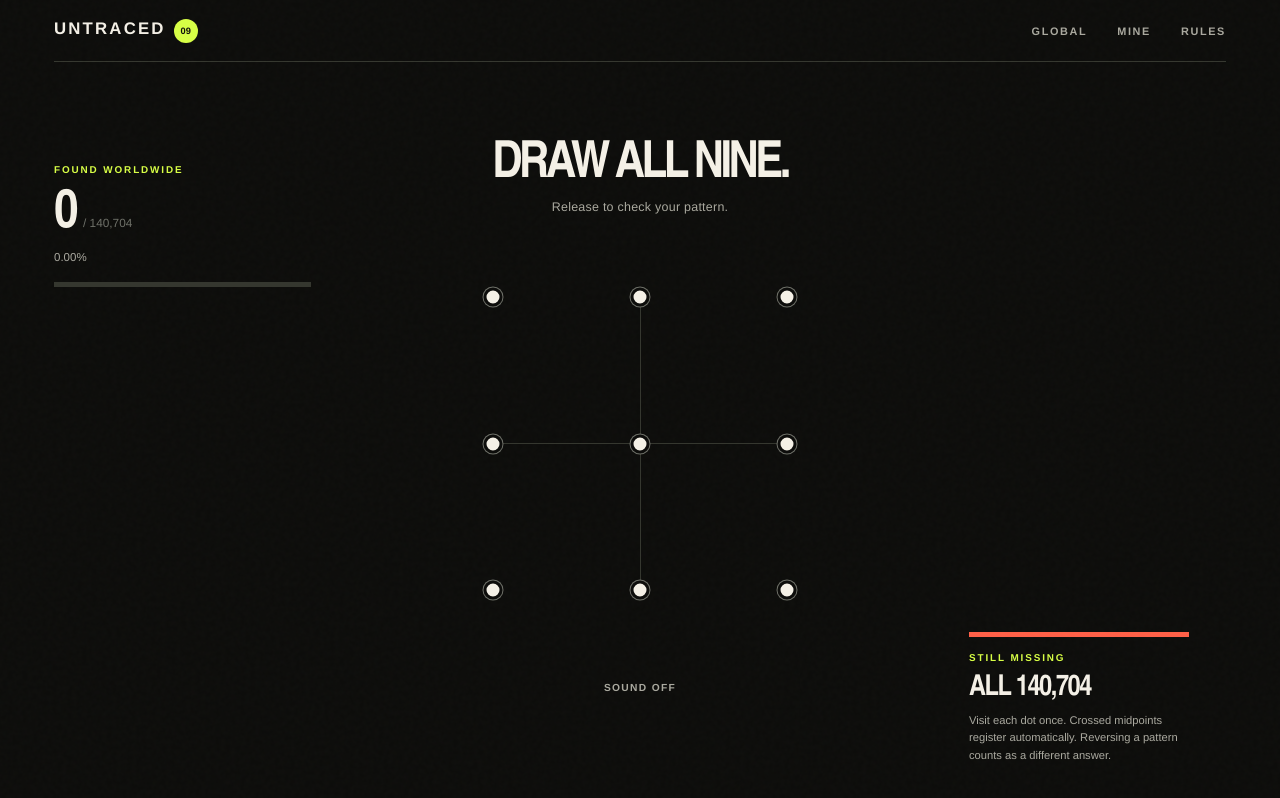
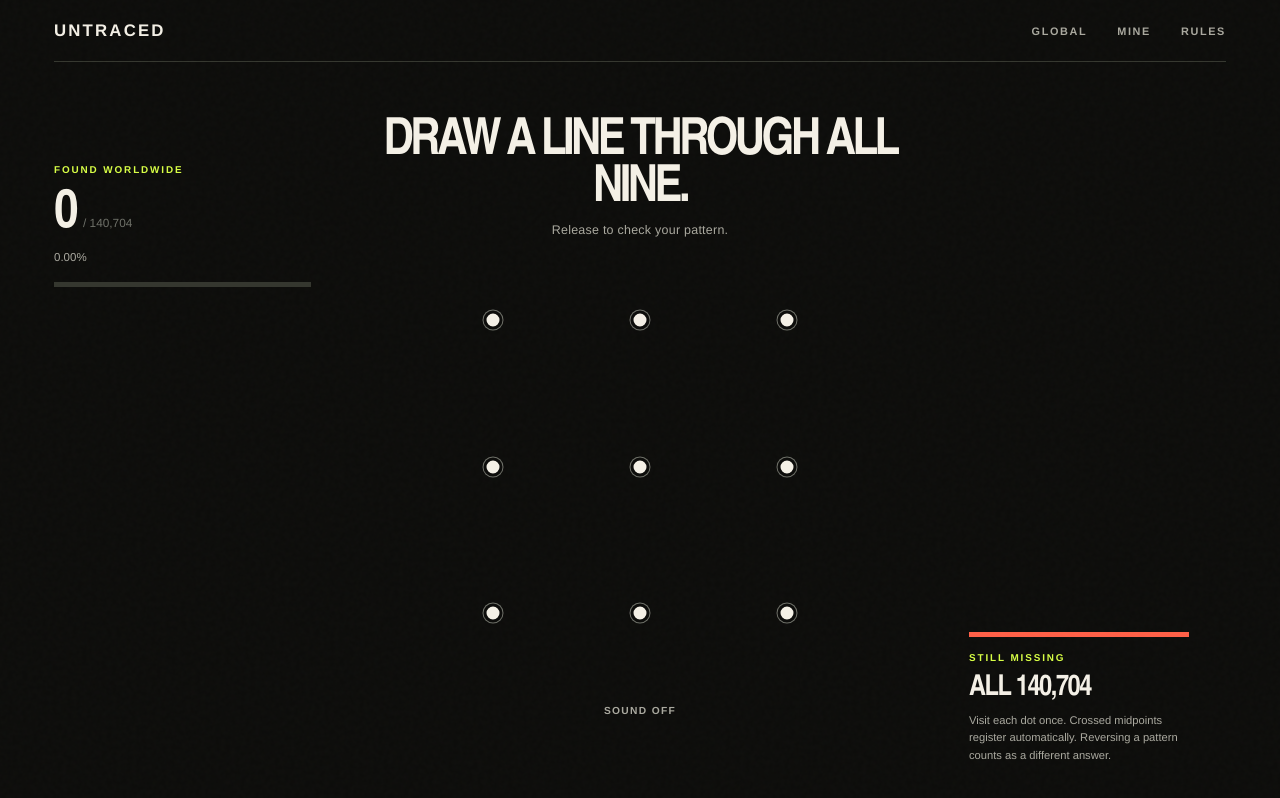
Before and after one commit to priya-padmanaban/untraced, a Next.js app: page / in a window 1280 px wide. Built offline with nearby package versions, Linux system fonts and the light colour scheme; no server answers; the database is empty.

Commit message:
more stuff

```diff
--- /dev/null
+++ b/src/app/about/about.module.css
@@ -0,0 +1 @@
+.rules{padding:40px 0 30px;border-bottom:1px solid var(--rule);max-width:720px}.rules ul{list-style:none;counter-reset:rule}.rules li{counter-increment:rule;display:grid;grid-template-columns:34px 1fr;align-items:baseline;padding:14px 0;border-bottom:1px solid var(--rule);font-size:1rem}.rules li:before{content:"0" counter(rule);color:var(--accent);font-size:.62rem;font-weight:900;letter-spacing:.08em}.rules p{color:var(--muted);font-size:.78rem;line-height:1.6;margin-top:20px}.note{display:flex;gap:24px;padding:20px 0;color:var(--dim);font-size:.68rem}.note strong{color:var(--paper);text-transform:uppercase;letter-spacing:.12em}.note span{line-height:1.5}@media(max-width:520px){.rules{padding-top:28px}.rules li{font-size:.9rem}.note{display:block}.note span{display:block;margin-top:8px}}
--- a/src/app/about/page.tsx
+++ b/src/app/about/page.tsx
@@ -1,2 +1,2 @@
-import type { Metadata } from "next";import Header from "@/components/Header";import styles from "../content.module.css";export const metadata:Metadata={title:"Rules"};
-export default function About(){return <main className={styles.shell}><Header/><header className={styles.hero}><p className={styles.kicker}>How it works</p><h1>140,704 possible answers.</h1><p>Draw a valid nine-dot pattern. The database tells you whether it’s new.</p></header><section className={styles.section}><h2>Rules</h2><p>Start anywhere. Visit all nine dots once. If a move crosses the middle of a row, column, or long diagonal, that middle dot must already be active. The board handles this automatically.</p><p>Direction matters. Reverse, rotated, and reflected patterns are separate answers.</p></section><section className={styles.section}><h2>Data</h2><p>No account is required. A random browser ID tracks your totals, and your personal history stays in local storage. The server keeps accepted entries and an optional nickname. No fingerprinting, location, email, or advertising IDs.</p></section><section className={styles.section}><h2>No answer key</h2><p>Missing patterns are never published. You only learn whether an entry is new after submitting all nine dots.</p></section></main>}
+import type { Metadata } from "next";import Header from "@/components/Header";import content from "../content.module.css";import styles from "./about.module.css";export const metadata:Metadata={title:"Rules"};
+export default function About(){return <main className={content.shell}><Header/><header className={content.hero}><p className={content.kicker}>Rules</p><h1>Find a new pattern.</h1><p>There are 140,704 valid answers.</p></header><section className={styles.rules}><ul><li>Start on any dot.</li><li>Drag through all nine dots.</li><li>Use each dot only once.</li><li>Crossing an unused middle dot selects it automatically.</li><li>Release after all nine dots are selected.</li></ul><p>Reversed, rotated, and reflected patterns count as different answers.</p></section><aside className={styles.note}><strong>Privacy</strong><span>No account or device fingerprinting. Your browser stores a random ID and local history.</span></aside></main>}
--- a/src/app/layout.tsx
+++ b/src/app/layout.tsx
@@ -1,5 +1,5 @@
 import type { Metadata } from "next";
 import "./globals.css";
 const origin=process.env.NEXT_PUBLIC_SITE_URL||"http://localhost:3000";
-export const metadata:Metadata={metadataBase:new URL(origin),title:{default:"UNTRACED 09",template:"%s · UNTRACED 09"},description:"Draw a nine-dot pattern and see if anyone found it first.",openGraph:{title:"UNTRACED 09",description:"140,704 patterns. How many are still missing?",images:[{url:"/og.png",width:1536,height:1024}]},twitter:{card:"summary_large_image",title:"UNTRACED 09",description:"140,704 patterns. How many are still missing?",images:["/og.png"]}};
+export const metadata:Metadata={metadataBase:new URL(origin),title:{default:"UNTRACED",template:"%s · UNTRACED"},description:"Draw a nine-dot pattern and see if anyone found it first.",openGraph:{title:"UNTRACED",description:"140,704 patterns. How many are still missing?",images:[{url:"/og.png",width:1536,height:1024}]},twitter:{card:"summary_large_image",title:"UNTRACED",description:"140,704 patterns. How many are still missing?",images:["/og.png"]}};
 export default function RootLayout({children}:Readonly<{children:React.ReactNode}>){return <html lang="en"><body>{children}</body></html>}
--- a/src/components/Header.tsx
+++ b/src/components/Header.tsx
@@ -1,2 +1,2 @@
 import Link from "next/link";
-export default function Header(){return <header className="siteHeader"><Link href="/" className="wordmark">UNTRACED<span>09</span></Link><nav aria-label="Primary navigation"><Link href="/record">Global</Link><Link href="/you">Mine</Link><Link href="/about">Rules</Link></nav></header>}
+export default function Header(){return <header className="siteHeader"><Link href="/" className="wordmark">UNTRACED</Link><nav aria-label="Primary navigation"><Link href="/record">Global</Link><Link href="/you">Mine</Link><Link href="/about">Rules</Link></nav></header>}
--- /dev/null
+++ b/src/components/PatternGame.module.css
@@ -0,0 +1 @@
+.cleanGrid{background:none}
--- a/src/components/PatternGame.tsx
+++ b/src/components/PatternGame.tsx
@@ -5,6 +5,7 @@ import ShareButton from "./ShareButton";
 import { crossedNodes,formatPercent,requiredMidpoint,type NodeId } from "@/lib/patterns";
 import type { Progress,SubmitResult } from "@/lib/types";
 import styles from "@/app/page.module.css";
+import componentStyles from "./PatternGame.module.css";
 const nodes=[1,2,3,4,5,6,7,8,9] as NodeId[];const pos=(n:number)=>({x:((n-1)%3)*100+50,y:Math.floor((n-1)/3)*100+50});
 function identity(){let id=localStorage.getItem("untraced-player-id");if(!id){id=crypto.randomUUID();localStorage.setItem("untraced-player-id",id)}return id}
 export default function PatternGame({initialProgress}:Readonly<{initialProgress:Progress}>){
@@ -21,9 +22,9 @@ export default function PatternGame({initialProgress}:Readonly<{initialProgress:
  const reset=()=>{routeRef.current=[];setRoute([]);setPointer(null);setResult(null);setFailed(false);setStatus("Start on any dot.")};const points=route.map(n=>pos(n));
  return <main className={styles.shell}><Header/><section className={styles.game} aria-labelledby="game-title">
   <div className={styles.progressBlock}><p className={styles.eyebrow}>{progress.completedAt?"Complete":"Found worldwide"}</p><p className={styles.count}><strong>{progress.discovered.toLocaleString()}</strong><span> / 140,704</span></p><p className={styles.percent}>{formatPercent(progress.discovered)}</p><div className={styles.traceProgress} style={{"--progress":`${progress.discovered/140704*100}%`} as React.CSSProperties} role="progressbar" aria-valuemin={0} aria-valuemax={140704} aria-valuenow={progress.discovered}/></div>
-  <div className={styles.instrument}><div className={styles.prompt}>{result?<><p className={styles.resultLabel}>{result.isNewDiscovery?"NEW":"ALREADY FOUND"}</p><h1 id="game-title">{result.isNewDiscovery?`You found #${result.ordinal?.toLocaleString()}`:`Seen ${result.submissionCount.toLocaleString()} ${result.submissionCount===1?"time":"times"}`}</h1><p>{result.isNewDiscovery?"Nobody entered this pattern before you.":result.personallySubmittedBefore?"You’ve entered this one before.":`First entered ${new Intl.DateTimeFormat(undefined,{dateStyle:"medium",timeStyle:"short"}).format(new Date(result.firstDiscoveredAt))}.`}</p></>:<><h1 id="game-title">Draw all nine.</h1><p>Release to check your pattern.</p></>}</div>
-   <div ref={surface} className={`${styles.grid} ${sending?styles.sending:""}`} role="application" aria-label="Nine-dot pattern grid" onPointerMove={move} onPointerUp={end} onPointerCancel={end} onContextMenu={e=>e.preventDefault()}><svg viewBox="0 0 300 300" aria-hidden="true"><polyline points={points.map(p=>`${p.x},${p.y}`).join(" ")}/>{drawing&&pointer&&points.length>0&&<line x1={points.at(-1)!.x} y1={points.at(-1)!.y} x2={pointer.x} y2={pointer.y}/>}</svg>{nodes.map(id=><button key={id} type="button" className={route.includes(id)?styles.dotActive:styles.dot} aria-label={`Dot ${id}${route.includes(id)?`, position ${route.indexOf(id)+1}`:""}`} onPointerDown={e=>start(e,id)} onClick={e=>{if(!drawing&&e.detail===0)keyboard(id)}}><span>{route.indexOf(id)+1||""}</span></button>)}</div>
-   <div className={styles.actions}>{result?<><button className={styles.primary} onClick={reset}>Go again</button><ShareButton shareId={result.shareId!} isNew={result.isNewDiscovery} ordinal={result.ordinal}/></>:failed?<><button className={styles.primary} disabled={sending} onClick={()=>void submitRoute()}>Retry</button><button onClick={reset}>Clear</button></>:route.length===9&&!drawing?<button className={styles.primary} disabled={sending} onClick={()=>void submitRoute()}>{sending?"Checking…":"Submit"}</button>:route.length>0&&!drawing?<button onClick={reset}>Clear</button>:null}<button aria-pressed={muted} onClick={()=>{const next=!muted;setMuted(next);localStorage.setItem("untraced-muted",String(next))}}>{muted?"Sound off":"Sound on"}</button></div>
+  <div className={styles.instrument}><div className={styles.prompt}>{result?<><p className={styles.resultLabel}>{result.isNewDiscovery?"NEW":"ALREADY FOUND"}</p><h1 id="game-title">{result.isNewDiscovery?`You found #${result.ordinal?.toLocaleString()}`:`Seen ${result.submissionCount.toLocaleString()} ${result.submissionCount===1?"time":"times"}`}</h1><p>{result.isNewDiscovery?"Nobody entered this pattern before you.":result.personallySubmittedBefore?"You’ve entered this one before.":`First entered ${new Intl.DateTimeFormat(undefined,{dateStyle:"medium",timeStyle:"short"}).format(new Date(result.firstDiscoveredAt))}.`}</p></>:<><h1 id="game-title">Draw a line through all nine.</h1><p>Release to check your pattern.</p></>}</div>
+   <div ref={surface} className={`${styles.grid} ${componentStyles.cleanGrid} ${sending?styles.sending:""}`} role="application" aria-label="Nine-dot pattern grid" onPointerMove={move} onPointerUp={end} onPointerCancel={end} onContextMenu={e=>e.preventDefault()}><svg viewBox="0 0 300 300" aria-hidden="true"><polyline points={points.map(p=>`${p.x},${p.y}`).join(" ")}/>{drawing&&pointer&&points.length>0&&<line x1={points.at(-1)!.x} y1={points.at(-1)!.y} x2={pointer.x} y2={pointer.y}/>}</svg>{nodes.map(id=><button key={id} type="button" className={route.includes(id)?styles.dotActive:styles.dot} aria-label={`Dot ${id}${route.includes(id)?`, position ${route.indexOf(id)+1}`:""}`} onPointerDown={e=>start(e,id)} onClick={e=>{if(!drawing&&e.detail===0)keyboard(id)}}><span>{route.indexOf(id)+1||""}</span></button>)}</div>
+   <div className={styles.actions}>{result?<><button className={styles.primary} onClick={reset}>Go again</button><ShareButton shareId={result.shareId!} route={route} isNew={result.isNewDiscovery} ordinal={result.ordinal} submissionCount={result.submissionCount} streak={result.personal.currentStreak} isRepeat={result.personallySubmittedBefore}/></>:failed?<><button className={styles.primary} disabled={sending} onClick={()=>void submitRoute()}>Retry</button><button onClick={reset}>Clear</button></>:route.length===9&&!drawing?<button className={styles.primary} disabled={sending} onClick={()=>void submitRoute()}>{sending?"Checking…":"Submit"}</button>:route.length>0&&!drawing?<button onClick={reset}>Clear</button>:null}<button aria-pressed={muted} onClick={()=>{const next=!muted;setMuted(next);localStorage.setItem("untraced-muted",String(next))}}>{muted?"Sound off":"Sound on"}</button></div>
    <p className="srOnly" aria-live="polite">{status}</p>
   </div>
   <aside className={styles.note}><span>Still missing</span><strong>{progress.discovered===0?"All 140,704":progress.discovered===140704?"Nothing":(140704-progress.discovered).toLocaleString()}</strong><p>Visit each dot once. Crossed midpoints register automatically. Reversing a pattern counts as a different answer.</p></aside>
--- /dev/null
+++ b/src/components/ShareButton.module.css
@@ -0,0 +1 @@
+.dialog{width:min(430px,calc(100vw - 28px));margin:auto;border:1px solid var(--rule);background:#11120f;color:var(--paper);padding:0;box-shadow:0 24px 70px #000c}.dialog::backdrop{background:#070806c9;backdrop-filter:blur(5px)}.card{position:relative;padding:20px}.close{position:absolute;right:13px;top:9px;border:0;background:none;color:var(--muted);font-size:1.55rem;line-height:1;cursor:pointer}.eyebrow{color:var(--accent);font-size:.62rem;font-weight:900;letter-spacing:.2em;text-transform:uppercase;margin-bottom:14px}.imagePreview{aspect-ratio:1200/630;border:1px solid var(--rule);background:var(--ink);overflow:hidden;display:flex;align-items:center}.imagePreview img{display:block;width:100%;height:100%;object-fit:contain}.actions{display:grid;grid-template-columns:1fr 1fr;gap:8px;margin-top:10px}.action{border:0!important;background:var(--accent)!important;color:var(--ink)!important;padding:11px 10px!important;font-size:.62rem!important;font-weight:900!important;text-transform:uppercase;letter-spacing:.12em;cursor:pointer}.notice{height:15px;margin-top:8px;color:var(--accent);font-size:.65rem;text-align:center}@media(max-width:430px){.card{padding:16px}.eyebrow{margin-bottom:11px}.action{padding:10px 8px!important}}
```
Also changed, not shown: src/app/api/share/[id]/image/route.tsx (added, +4 -0 lines), src/app/s/[id]/page.tsx (+1 -1 lines), src/components/ShareButton.tsx (+7 -2 lines), public/og.png, 1 other file (tests, documents, lock files or other folders).
